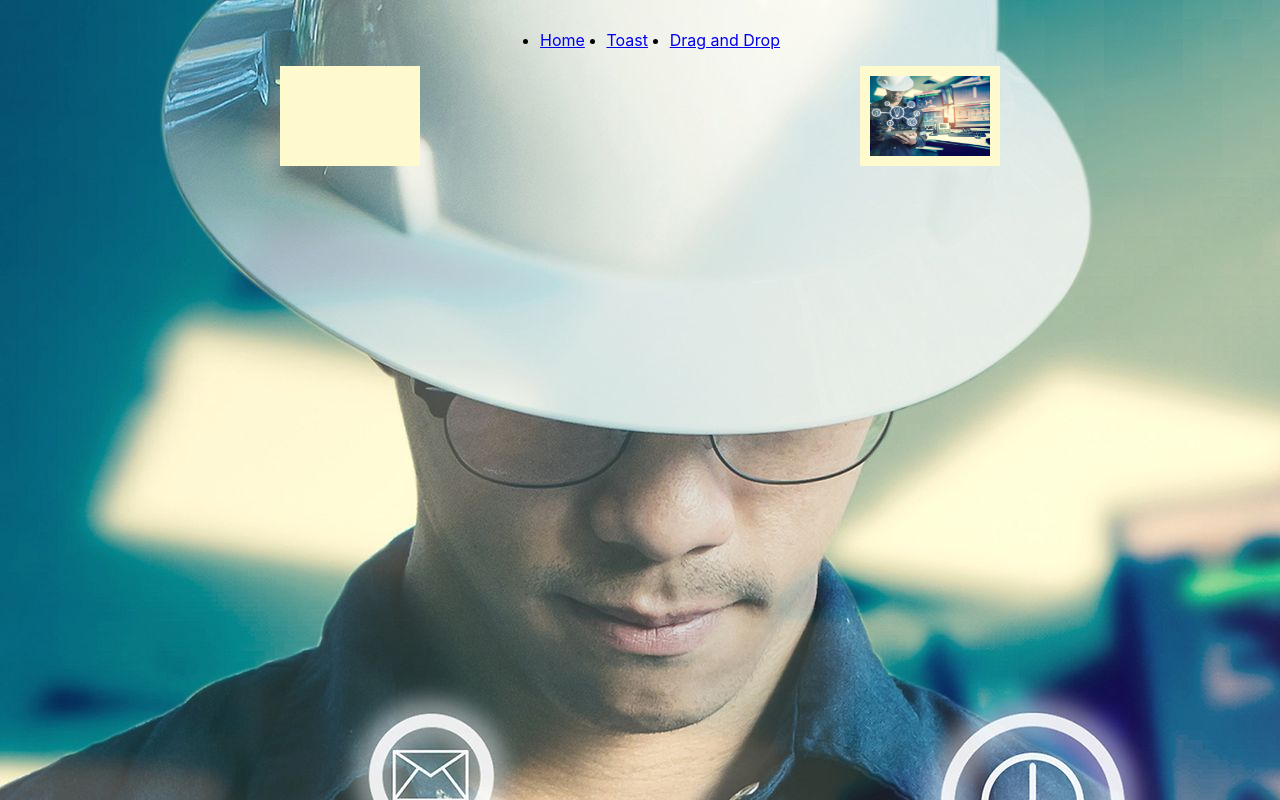
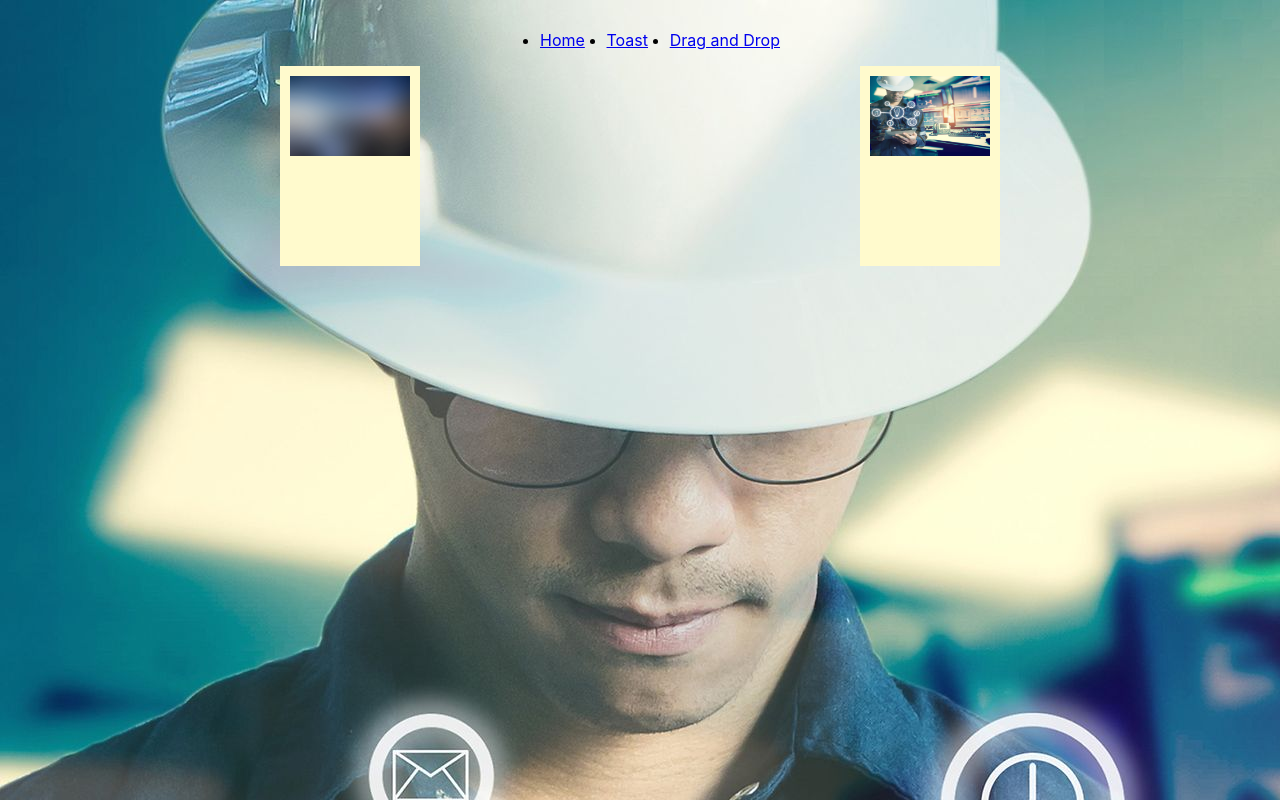
Before and after one commit to johanein/react-git, a React (Create React App) app: page /dnd in a window 1280 px wide. Built offline with nearby package versions, Linux system fonts and the light colour scheme.

Commit message:
multiple draggable images

```diff
--- a/src/Components/dragAndDrop.js
+++ b/src/Components/dragAndDrop.js
@@ -1,6 +1,7 @@
 import React from 'react';
 import styles from '../drag.module.css'
  import bg from '../bg.jpg'
+ import Emt from '../EMTab_background.jpg'
 const DragAndDrop = () => {
 
 const dragStart = (e) =>{
@@ -36,6 +37,14 @@ e.target.appendChild(img)
             onDrop={drop}
             onDragOver={dragOver}
             >
+                <img
+        id={styles.img1}
+        src={Emt}
+        draggable
+        onDragStart={dragStart}
+        alt='imageHere'
+        onDragOver={dragOverImg}
+        />
             </div>
             <div
             id={styles.box2}
@@ -43,7 +52,7 @@ e.target.appendChild(img)
             onDragOver={dragOver}
             >
         <img
-        id={styles.img}
+        id={styles.img2}
         src={bg}
         draggable
         onDragStart={dragStart}
--- a/src/drag.module.css
+++ b/src/drag.module.css
@@ -7,16 +7,21 @@
 }
 .dragBox #box1{
     width:140px;
-    height:100px;
+    height:200px;
     background-color: lemonchiffon;
 }
 .dragBox #box2{
     width:140px;
-    height:100px;
+    height:200px;
     background-color: lemonchiffon;
 }
-.dragBox #img {
+.dragBox #img1 {
     padding:10px;
     width: 120px;
     height: 80px;
 }
+.dragBox #img2 {
+    padding:10px;
+    width: 120px;
+    height: 80px;
+}
```
